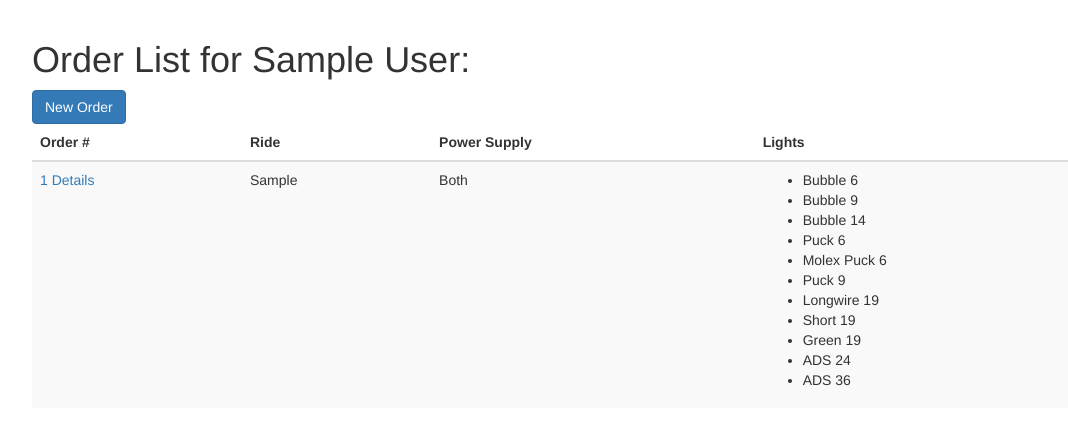
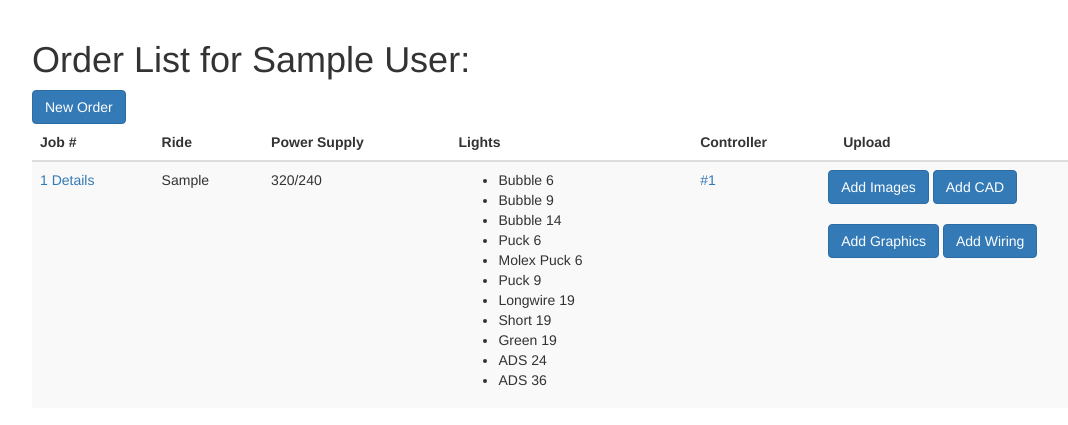
Before and after one commit to garinm90/work, a Flask app: page /orders/1 in a window 1280 px wide. Shown: the part 52-477 px from the top of the page, without its empty margins (38-1106 px from the left). Run offline with Flask 2, Linux system fonts and the light colour scheme; a user stored in the database is signed in; tables that the repository leaves empty hold one stand-in row (values such as "Sample post"); some libraries are stand-ins or nearby versions.

Commit message:
Add buttons for future features and styling

```diff
--- a/app/templates/order/orders.html
+++ b/app/templates/order/orders.html
@@ -7,23 +7,28 @@
 <table class="table table-striped">
     <thead>
         <tr>
-            <th>Order #</th>
+            <th>Job #</th>
             <th>Ride</th>
             <th>Power Supply</th>
             <th>Lights</th>
+            <th>Controller</th>
+            <th>Upload</th>
         </tr>
     </thead>
     {% for order in orders %}
     <tr>
         <td><a href="{{ url_for('order.detail_order', number=order.id) }}">{{ order.id }} Details</a></td>
         <td>{{ order.ride.capitalize() }}</td>
+        <td>
             {% if order.two_forty and order.three_twenty %}
-                    <td>Both</td>
+            320/240
             {% elif order.three_twenty %}
-                    <td>320</td>
+            320
             {% elif order.two_forty %}
-                    <td>240</td>
+            240
             {% endif %}
+        </td>
+
         <td>
             <ul>
                 {% if order.bubble_six %}
@@ -66,6 +71,28 @@
 
             </ul>
         </td>
+
+        <td>
+                {% if order.controller %}
+                {% for controller in order.controller %}
+                <a href="{{ url_for('controller.detail_controller', controller_number=controller.controller_number) }}">  #{{ controller.controller_number }}</a>
+                {% endfor %}
+                {% else %}
+                <a href="{{ url_for('controller.create_controller', order_id=order.id, customer_id=order.customer.id) }}">Add Controller</a>
+                {% endif %}
+        </td>
+
+        <td>
+            <div class="row">
+            <a class="btn btn-primary" href="{{ url_for('upload', order_id=order.id) }}">Add Images</a>
+            <a class="btn btn-primary" href="#">Add CAD</a>
+        </div>
+        <br>
+        <div class="row">
+            <a class="btn btn-primary" href="#">Add Graphics</a>
+            <a class="btn btn-primary" href="#">Add Wiring</a>
+        </div>
+        </td>
     </tr>
     {% endfor %}
 </table>
```
Also changed, not shown: app.db. Lines whose indentation alone changed are shown as unchanged.
